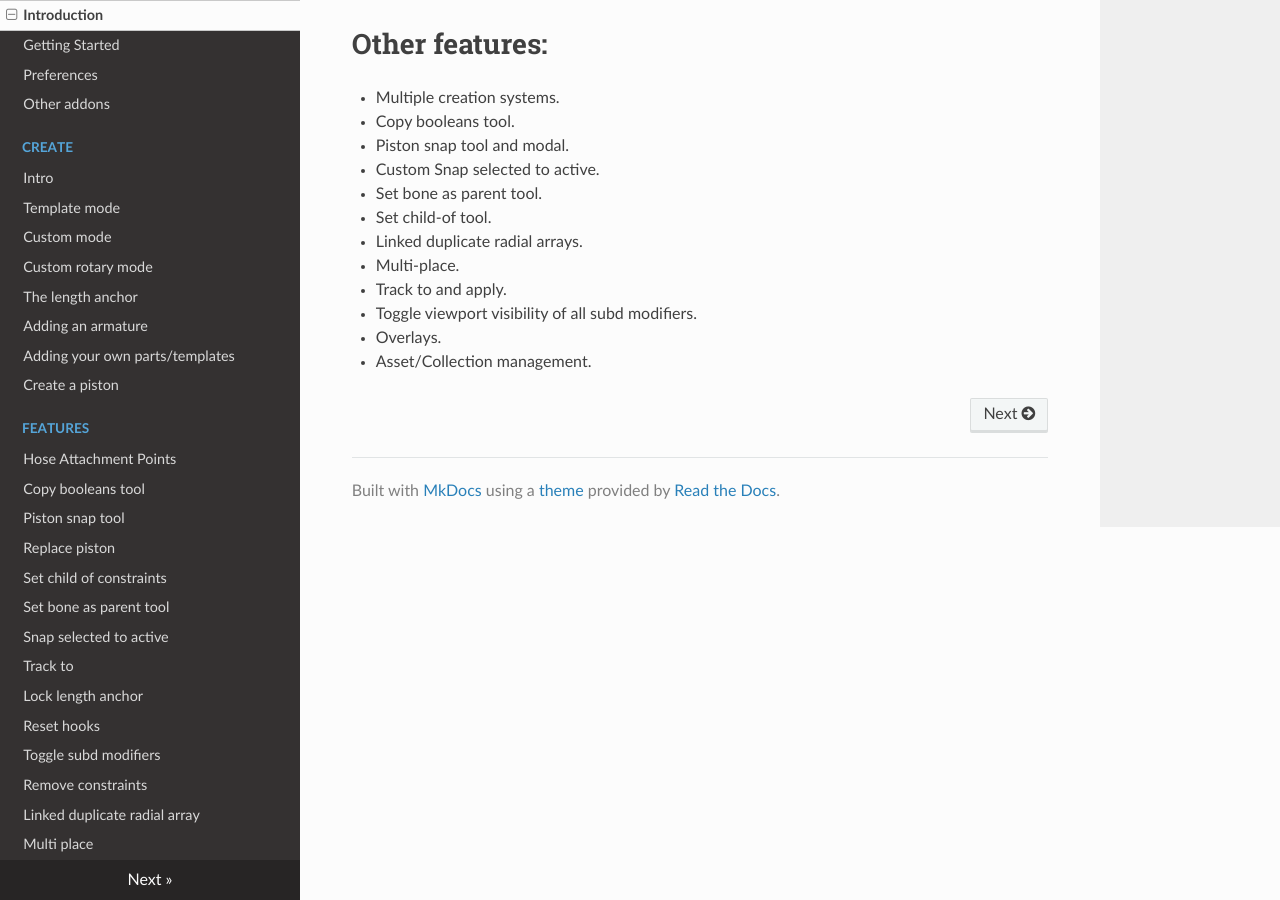
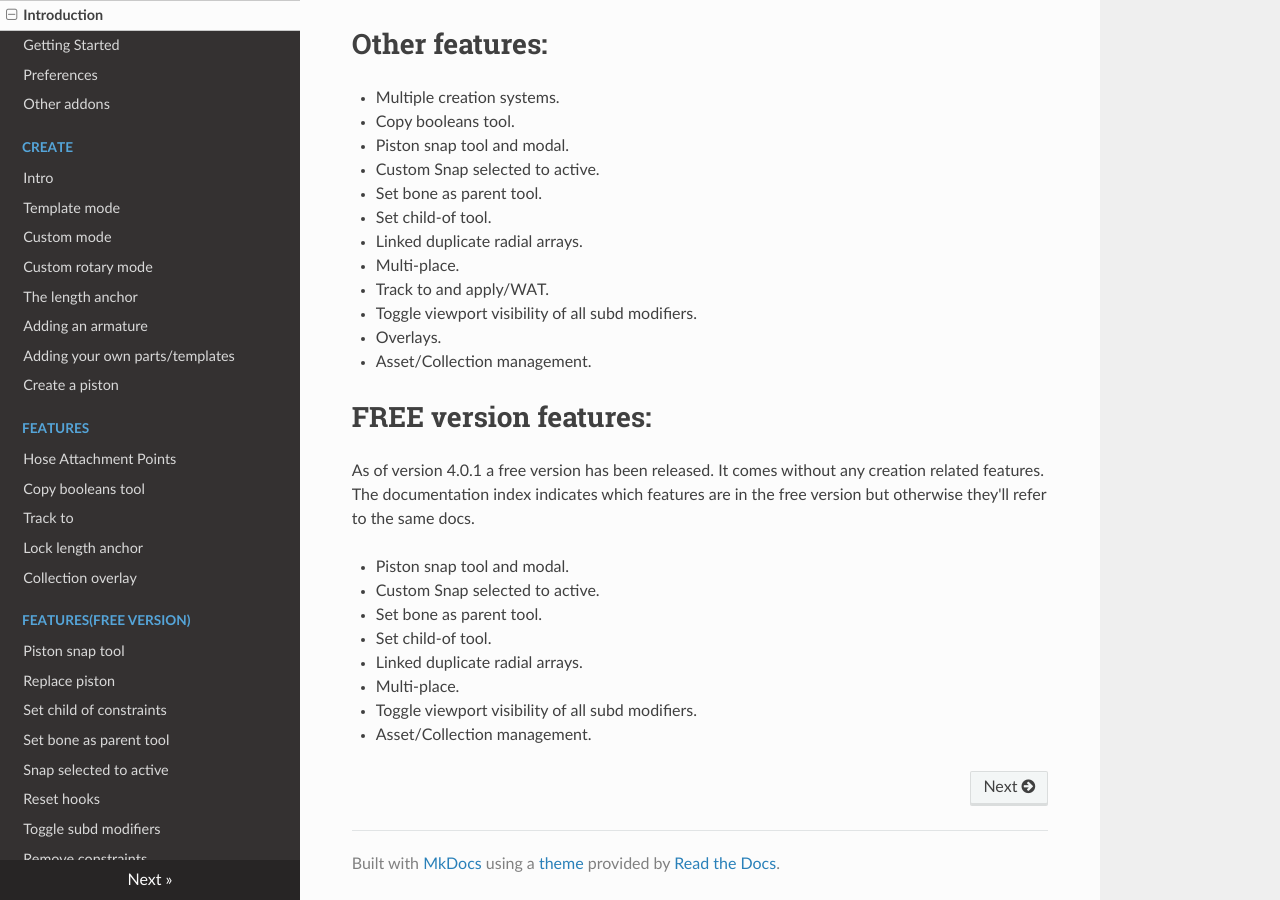
Before and after one commit to ZenderB3D/pp_docs, an MkDocs documentation site: the page built from docs/index.md, in a window 1280 px wide and 900 px high, scrolled down 1611 px. Built offline with MkDocs 1.6.1, drawn with Linux system fonts in a browser that asks for light colours; nearby versions of some CDN libraries.

Commit message:
changes for 401 and free version

```diff
--- a/docs/index.md
+++ b/docs/index.md
@@ -36,7 +36,19 @@ Pistonpusher is a dedicated solution for pistons/actuators. It’s not a general
 * Set child-of tool.
 * Linked duplicate radial arrays.
 * Multi-place.
-* Track to and apply.
+* Track to and apply/WAT.
 * Toggle viewport visibility of all subd modifiers.
 * Overlays.
 * Asset/Collection management.
+
+#FREE version features:
+As of version 4.0.1 a free version has been released. It comes without any creation related features. The documentation index indicates which features are in the free version but otherwise they'll refer to the same docs.
+
+* Piston snap tool and modal.
+* Custom Snap selected to active.
+* Set bone as parent tool.
+* Set child-of tool.
+* Linked duplicate radial arrays.
+* Multi-place.
+* Toggle viewport visibility of all subd modifiers.
+* Asset/Collection management.
--- a/mkdocs.yml
+++ b/mkdocs.yml
@@ -19,20 +19,21 @@ nav:
     - Features:
         - Hose Attachment Points: Features/haps.md
         - Copy booleans tool: Features/copybooleans.md
+        - Track to: Features/tracktoandapply.md
+        - Lock length anchor: Features/locklengthanchor.md
+        - Collection overlay: Features/collectionoverlay.md
+    - Features(FREE version):
         - Piston snap tool: Features/pistonsnaptool.md
         - Replace piston: Features/replacepiston.md
         - Set child of constraints: Features/addchildof.md
         - Set bone as parent tool: Features/setbparent.md
         - Snap selected to active: Features/snapseltoactive.md
-        - Track to: Features/tracktoandapply.md
-        - Lock length anchor: Features/locklengthanchor.md
         - Reset hooks: Features/resethooks.md
         - Toggle subd modifiers: Features/togglesubd.md
         - Remove constraints: Features/removeconstraints.md
         - Linked duplicate radial array: Features/lnkdupliradarray.md
         - Multi place: Features/multiplace.md
         - Delete piston: Features/deletepiston.md
-        - Collection overlay: Features/collectionoverlay.md
         - Select tool: Features/selecttool.md
         - Collection/object management: Features/collectionmanagement.md
 
```
Also changed, not shown: docs/gettingstarted.md (+1 -1 lines).
